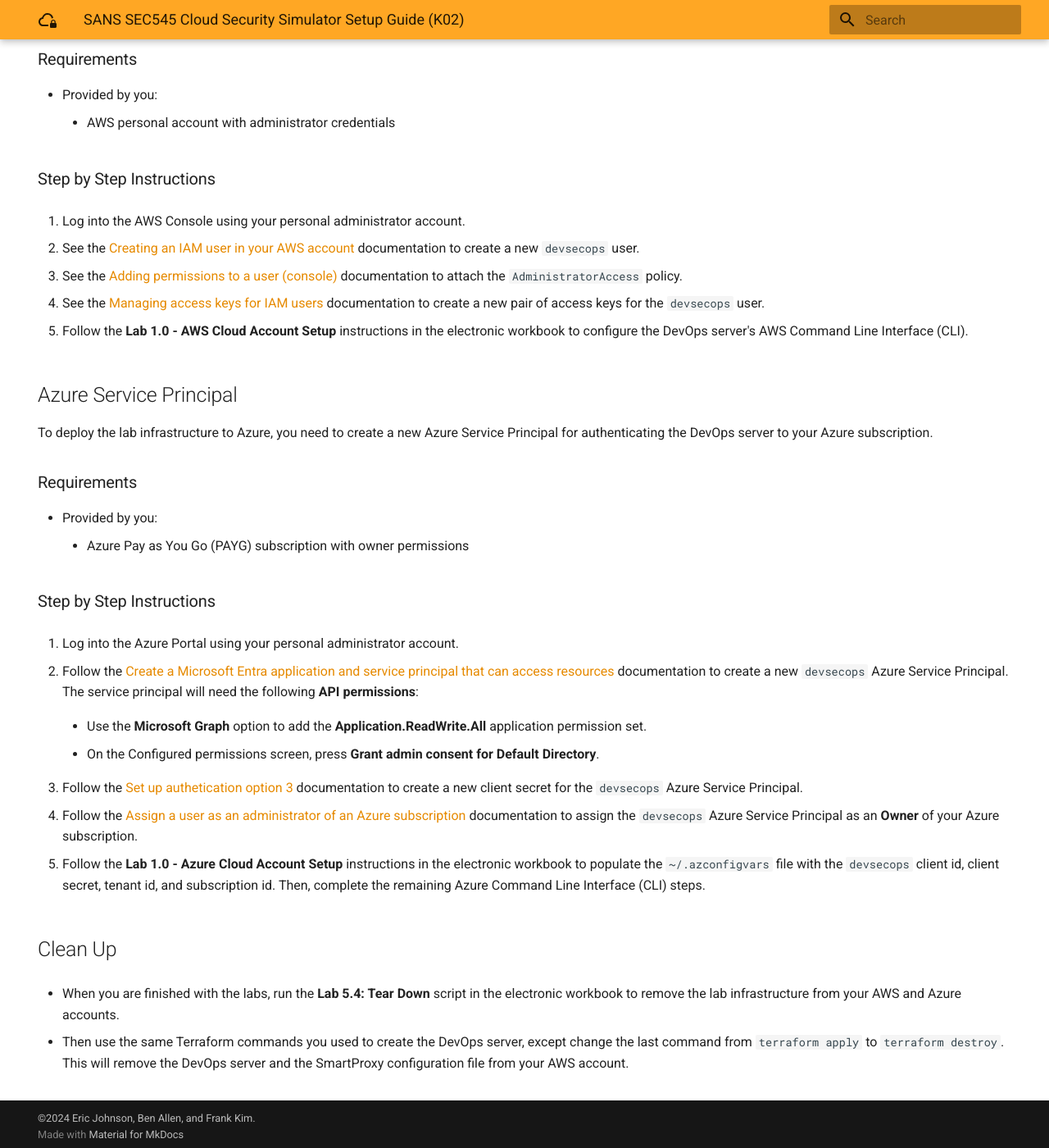
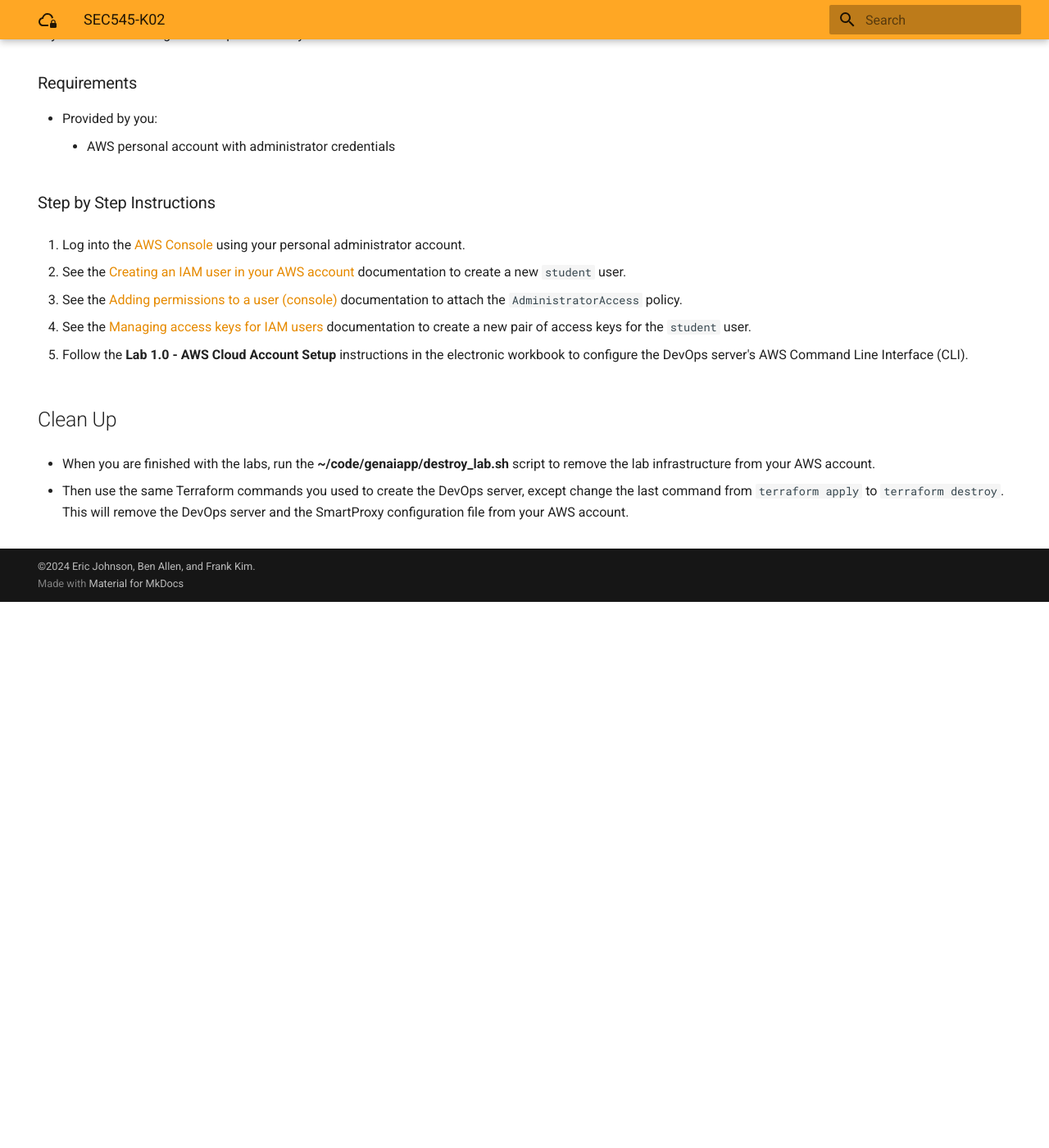
Before and after one commit to sans-cloud-sec540/simulator, an MkDocs documentation site: the page built from docs/docs/sec545-k02.md, in a window 1280 px wide and 1400 px high, scrolled down 2173 px. Shown: the whole window at 82% size. Built offline with MkDocs 1.6.1 and Material for MkDocs 9.7.7, drawn with Linux system fonts in a browser that asks for light colours; after the commit the page ends 2907 px from its top, so only the background shows below that; some of the changed text lies outside the part shown.

Commit message:
wip: more sec545 work

````diff
--- a/docs/docs/sec545-k02.md
+++ b/docs/docs/sec545-k02.md
@@ -6,12 +6,12 @@
 
 # SANS SEC545 Cloud Security Simulator Setup Guide (K02)
 
-SEC545 students can follow these instructions to build the labs in their personal AWS and Azure accounts. Doing so allows students to complete the labs after access to the SANS provisioned accounts is expired. Cost estimates vary by cloud provider:
+SEC545 students can follow these instructions to build the labs in their personal AWS accounts. Doing so allows students to complete the labs after access to the SANS provisioned accounts is expired.
 
-- AWS free tier eligible accounts are expected to cost roughly $10 USD per day for the AWS resources (including the DevOps server). Make sure you stop the DevOps server when you are not using it.
+- AWS free tier eligible accounts are expected to cost roughly $30 USD per day for the AWS resources (including the DevOps server). Make sure you tear down the environment when you are not using it.
 
 
-To limit costs, please make sure to run the **Tear Down** script in the electronic workbook when you are not using the lab environment.
+To limit costs, please make sure to run the **Tear Down** script (`~/code/genaiapp/destroy_lab.sh`) when you are not using the lab environment.
 
 !!! warning "YOUR Financial Responsibility"
 
@@ -26,8 +26,10 @@
     - Firefox + [SmartProxy (by Salar K)](https://addons.mozilla.org/en-US/firefox/addon/smartproxyextension/){:target="_blank"}
     - SANS Cloud Security [CA Certificate](https://sec545.com/ca){:target="_blank"}
 - Provided by you:
-    - AWS personal account with administrator credentials
-    - [Terraform 1.4](https://www.terraform.io/){:target="_blank"} or later
+    - [AWS personal account](https://aws.amazon.com/free){:target="_blank"} with administrator credentials
+    - [OpenAI API Key](https://auth.openai.com/create-account){:target="_blank"}
+    - [SerpAPI Key](https://serpapi.com/users/sign_up?plan=free){:target="_blank"}
+    - [Terraform 1.10](https://www.terraform.io/){:target="_blank"} or later
     - [AWS CLI](https://aws.amazon.com/cli/){:target="_blank"}
 - Provided by the SEC545 instructor or OnDemand SME:
     - DevOps server AMI shared to your personal AWS account
@@ -80,16 +82,14 @@
 
           ssh -i enjoyed-crawdad.pem -D 54640 student@3.15.0.118
 
-      SOCKS5 URI: socks5://student:intensely_luckily_bursting_pelican@3.15.0.118:54640
-
     EOT
     ```
 
 - Follow the course **Lab Setup Instructions** guide to install the DevOps server's CA certificate, configure the SmartProxy extension, and connect to the DevOps server.
 
-## AWS DevSecOps IAM User
+## AWS student IAM User
 
-To deploy the lab infrastructure to AWS, you need to create a new `devsecops` IAM user. The easiest to to set permissions is by attaching the **AdministratorAccess** policy. Our recommendation is to use a permission boundary on this IAM user to restrict access to the services not used in the AWS labs. Then, create a new pair of access keys for authenticating the DevOps server to your account.
+To deploy the lab infrastructure to AWS, you need to create a new `student` IAM user. The easiest to to set permissions is by attaching the **AdministratorAccess** policy. Our recommendation is to use a permission boundary on this IAM user to restrict access to the services not used in the AWS labs. Then, create a new pair of access keys for authenticating the DevOps server to your account.
 
 ### Requirements
 
@@ -98,43 +98,19 @@
 
 ### Step by Step Instructions
 
-1. Log into the AWS Console using your personal administrator account.
+1. Log into the [AWS Console](https://aws.amazon.com/){:target="_blank"} using your personal administrator account.
 
-- See the [Creating an IAM user in your AWS account](https://docs.aws.amazon.com/IAM/latest/UserGuide/id_users_create.html){:target="_blank"} documentation to create a new `devsecops` user.
+- See the [Creating an IAM user in your AWS account](https://docs.aws.amazon.com/IAM/latest/UserGuide/id_users_create.html){:target="_blank"} documentation to create a new `student` user.
 
 - See the [Adding permissions to a user (console)](https://docs.aws.amazon.com/IAM/latest/UserGuide/id_users_change-permissions.html#users_change_permissions-add-console){:target="_blank"} documentation to attach the `AdministratorAccess` policy.
 
-- See the [Managing access keys for IAM users](https://docs.aws.amazon.com/IAM/latest/UserGuide/id_credentials_access-keys.html){:target="_blank"} documentation to create a new pair of access keys for the `devsecops` user.
+- See the [Managing access keys for IAM users](https://docs.aws.amazon.com/IAM/latest/UserGuide/id_credentials_access-keys.html){:target="_blank"} documentation to create a new pair of access keys for the `student` user.
 
 - Follow the **Lab 1.0 - AWS Cloud Account Setup** instructions in the electronic workbook to configure the DevOps server's AWS Command Line Interface (CLI).
 
-## Azure Service Principal
-
-To deploy the lab infrastructure to Azure, you need to create a new Azure Service Principal for authenticating the DevOps server to your Azure subscription.
-
-### Requirements
-
-- Provided by you:
-    - Azure Pay as You Go (PAYG) subscription with owner permissions
-
-### Step by Step Instructions
-
-1. Log into the Azure Portal using your personal administrator account.
-
-- Follow the [Create a Microsoft Entra application and service principal that can access resources](https://learn.microsoft.com/en-us/entra/identity-platform/howto-create-service-principal-portal){:target="_blank"} documentation to create a new `devsecops` Azure Service Principal. The service principal will need the following **API permissions**:
-
-    - Use the **Microsoft Graph** option to add the **Application.ReadWrite.All** application permission set.
-
-    - On the Configured permissions screen, press **Grant admin consent for Default Directory**.
-
-- Follow the [Set up authetication option 3](https://learn.microsoft.com/en-us/entra/identity-platform/howto-create-service-principal-portal#option-3-create-a-new-client-secret){target="_blank"} documentation to create a new client secret for the `devsecops` Azure Service Principal.
-
-- Follow the [Assign a user as an administrator of an Azure subscription](https://learn.microsoft.com/en-us/azure/role-based-access-control/role-assignments-portal-subscription-admin){target="_blank"} documentation to assign the `devsecops` Azure Service Principal as an **Owner** of your Azure subscription.
-
-- Follow the **Lab 1.0 - Azure Cloud Account Setup** instructions in the electronic workbook to populate the `~/.azconfigvars` file with the `devsecops` client id, client secret, tenant id, and subscription id. Then, complete the remaining Azure Command Line Interface (CLI) steps.
 
 ## Clean Up
 
-- When you are finished with the labs, run the **Lab 5.4: Tear Down** script in the electronic workbook to remove the lab infrastructure from your AWS and Azure accounts.
+- When you are finished with the labs, run the **~/code/genaiapp/destroy_lab.sh** script to remove the lab infrastructure from your AWS account.
 
 - Then use the same Terraform commands you used to create the DevOps server, except change the last command from `terraform apply` to `terraform destroy`. This will remove the DevOps server and the SmartProxy configuration file from your AWS account.
--- a/docs/mkdocs.yml
+++ b/docs/mkdocs.yml
@@ -23,9 +23,10 @@
 
 nav:
   - Home: "index.md"
-  - Versions:
-      - J01: "j01.md"
-      - K01: "k01.md"
+  # - Versions:
+  # - SEC540-J01: "j01.md"
+  - SEC540-K01: "k01.md"
+  - SEC545-K02: "sec545-k02.md"
 
 markdown_extensions:
   - admonition
````
Also changed, not shown: docs/docs/k01.md (+1 -1 lines), 1 other file.
